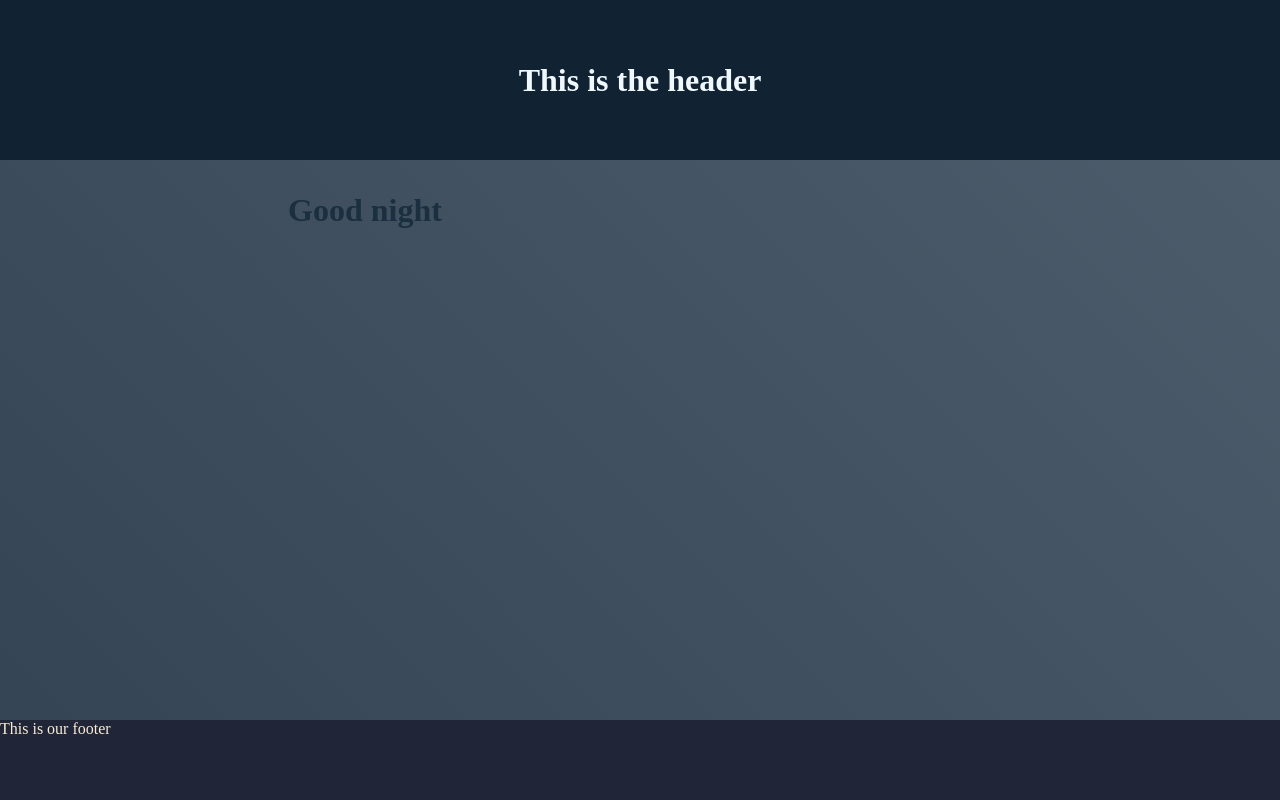
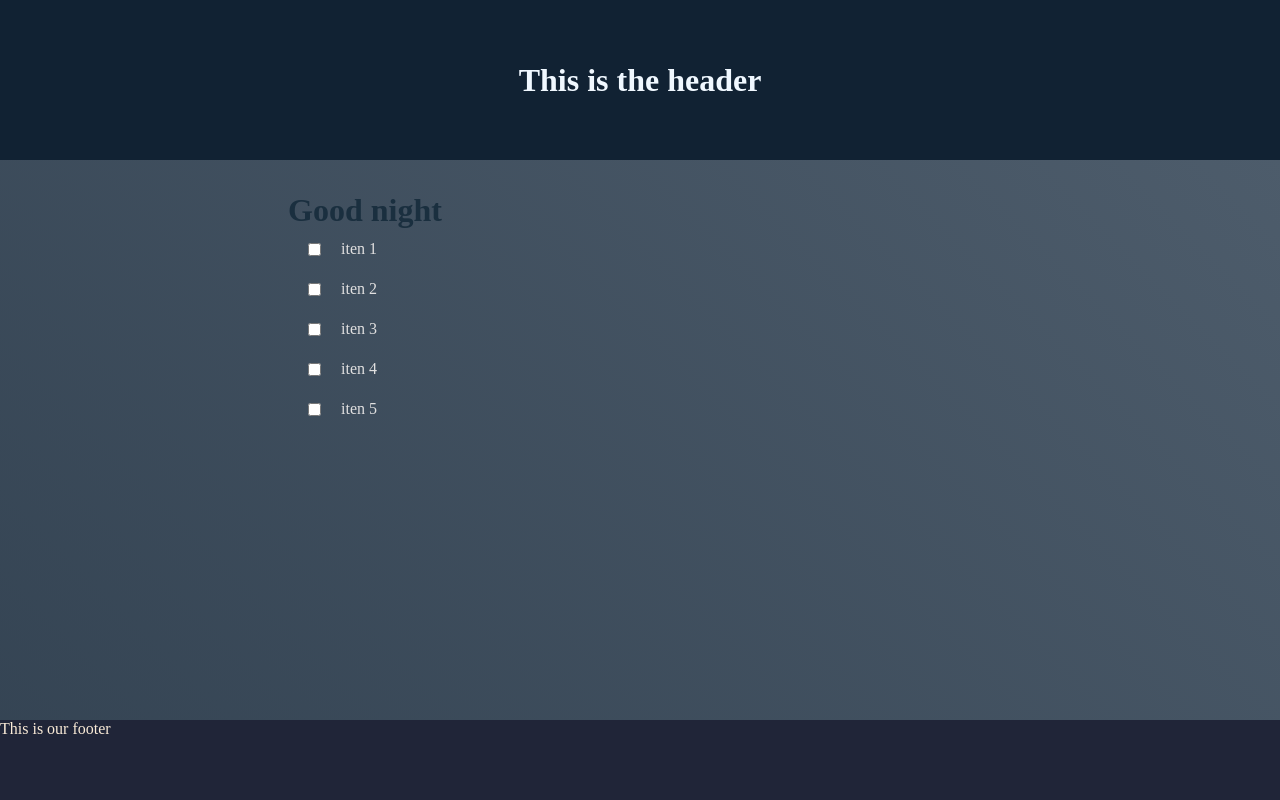
Before and after one commit to dsmoby/basicapp, a React (Create React App) app: page / in a window 1280 px wide. Shown: the top 800 px of the page. Built offline with nearby package versions, Linux system fonts and the light colour scheme.

Commit message:
add todo items with props

```diff
--- a/src/components/maincontent.js
+++ b/src/components/maincontent.js
@@ -1,4 +1,5 @@
 import React from "react"
+import ToDoItem from "./todoitem"
 import "./maincontent.styles.css"
 
 function MainContent() {
@@ -20,9 +21,16 @@ function MainContent() {
   }
 
   return (
-    <h1 className="content" style={styles}>
-      Good {timeOfDay}{" "}
-    </h1>
+    <div className="content">
+      <h1 style={styles}>Good {timeOfDay} </h1>
+      <div id="todo-list">
+        <ToDoItem text="iten 1" />
+        <ToDoItem text="iten 2" />
+        <ToDoItem text="iten 3" />
+        <ToDoItem text="iten 4" />
+        <ToDoItem text="iten 5" />
+      </div>
+    </div>
   )
 }
 
--- /dev/null
+++ b/src/components/todoitem.js
@@ -0,0 +1,13 @@
+import React from "react"
+import "./todoitem.styles.css"
+
+function ToDoItem(props) {
+  return (
+    <div className="item">
+      <input type="checkbox" name="" />
+      <p>{props.text}</p>
+    </div>
+  )
+}
+
+export default ToDoItem
--- /dev/null
+++ b/src/components/todoitem.styles.css
@@ -0,0 +1,11 @@
+.item {
+  display: flex;
+  padding: 10px 20px;
+  height: 5vh;
+  width: 100%;
+  justify-content: flex-start;
+  align-items: center;
+}
+.item p {
+  margin-left: 20px;
+}
```
